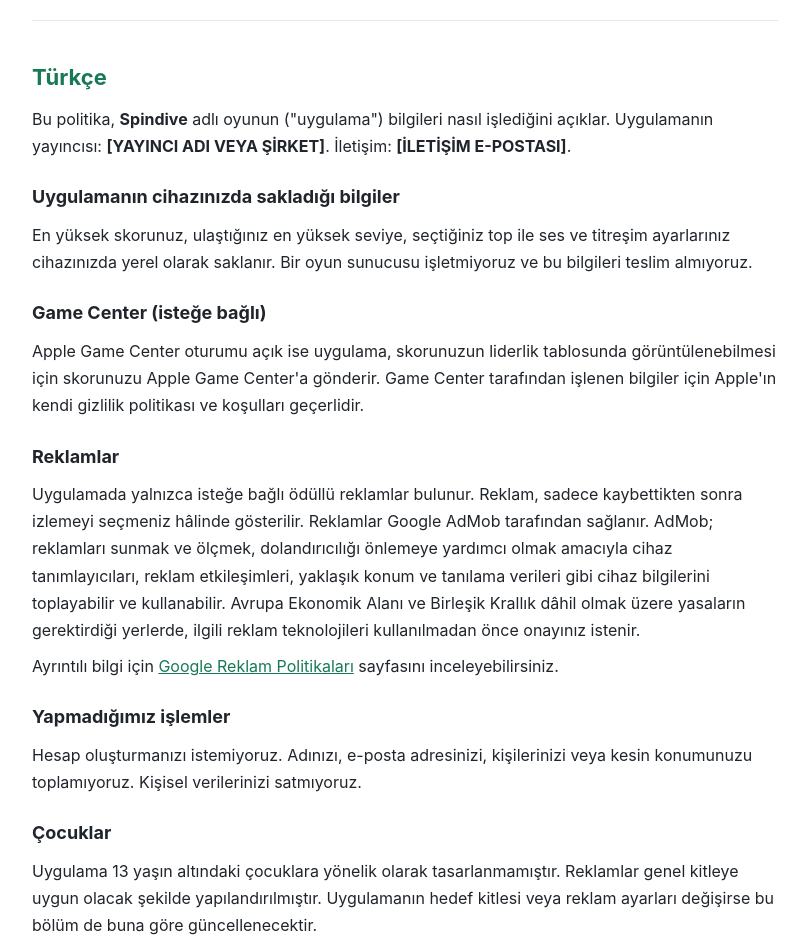
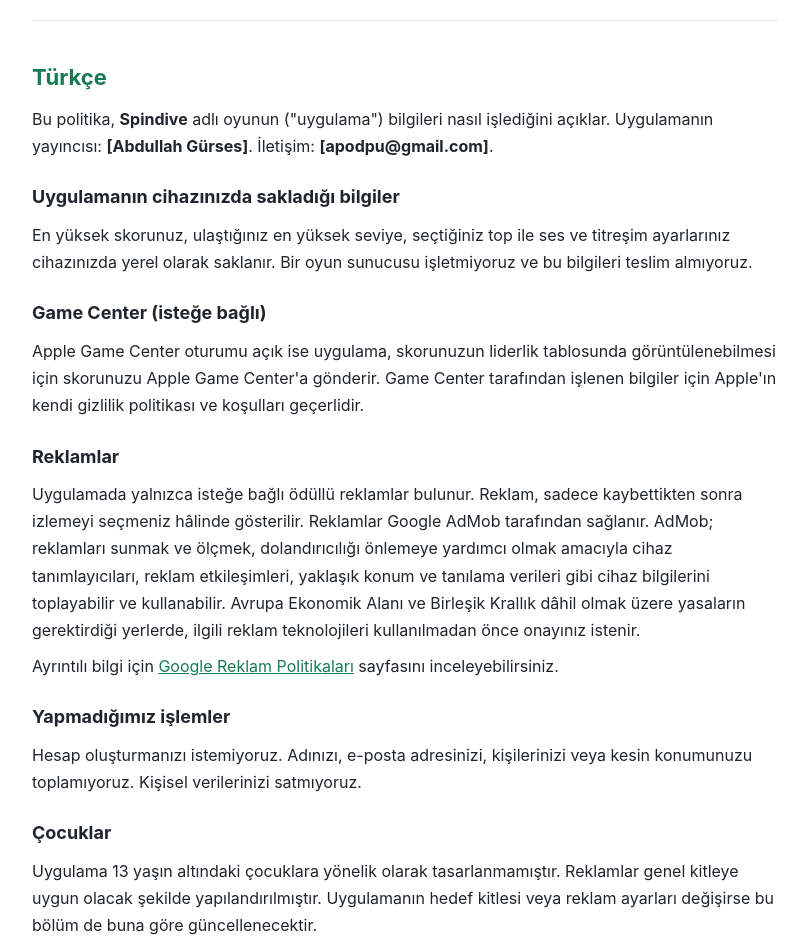
Before and after one commit to apodpu/spinned, a plain HTML site: page spindive-privacy-policy.html in a window 1280 px wide. Shown: the part 1520-2456 px from the top of the page, without its empty margins (235-1041 px from the left). Drawn offline with Linux system fonts and the light colour scheme.

Commit message:
Update spindive-privacy-policy.html

```diff
--- a/spindive-privacy-policy.html
+++ b/spindive-privacy-policy.html
@@ -70,7 +70,7 @@
 
   <section lang="tr">
     <h2>Türkçe</h2>
-    <p>Bu politika, <strong>Spindive</strong> adlı oyunun ("uygulama") bilgileri nasıl işlediğini açıklar. Uygulamanın yayıncısı: <strong>[YAYINCI ADI VEYA ŞİRKET]</strong>. İletişim: <strong>[İLETİŞİM E-POSTASI]</strong>.</p>
+    <p>Bu politika, <strong>Spindive</strong> adlı oyunun ("uygulama") bilgileri nasıl işlediğini açıklar. Uygulamanın yayıncısı: <strong>[Abdullah Gürses]</strong>. İletişim: <strong>[apodpu@gmail.com]</strong>.</p>
 
     <h3>Uygulamanın cihazınızda sakladığı bilgiler</h3>
     <p>En yüksek skorunuz, ulaştığınız en yüksek seviye, seçtiğiniz top ile ses ve titreşim ayarlarınız cihazınızda yerel olarak saklanır. Bir oyun sunucusu işletmiyoruz ve bu bilgileri teslim almıyoruz.</p>
```
